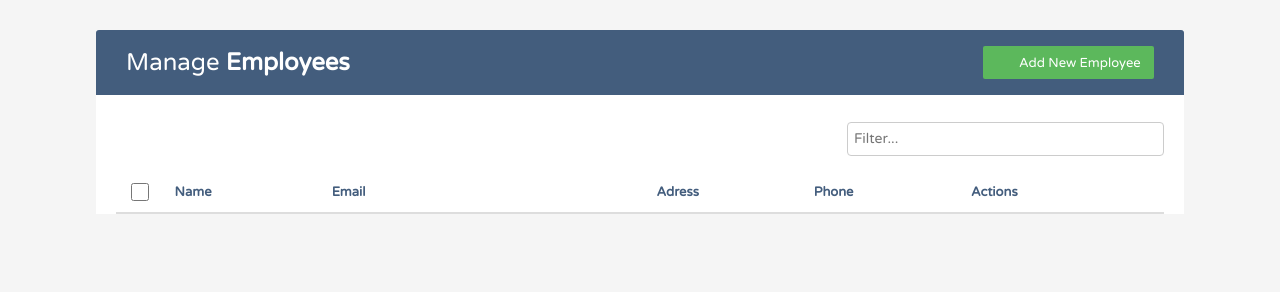
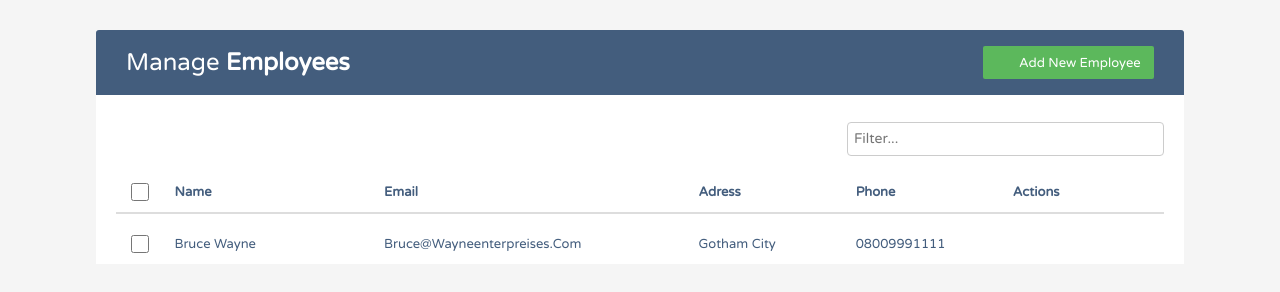
Before and after one commit to MarianBal/TP4, a plain HTML site: page index.html in a window 1280 px wide. Drawn offline with Linux system fonts and the light colour scheme.

Commit message:
Terminé home

```diff
--- a/index.html
+++ b/index.html
@@ -10,6 +10,7 @@
   <meta content='width=device-width, initial-scale=1.0' name='viewport' />
   <link href='stylesheets/style.css' rel='stylesheet' />
   <link rel="stylesheet" href="https://fonts.googleapis.com/css?family=Roboto|Varela+Round"/>
+  <link rel="stylesheet" href="https://fonts.googleapis.com/icon?family=Material+Icons" />
   <link rel="stylesheet" href="https://fonts.googleapis.com/icon?family=Material+Icons" />
 
   </head>
@@ -28,13 +29,22 @@
       </div>
       <div class="content">
         <div class="data-titles">
-            <input type="checkbox" id="select-all">
+            <input type="checkbox" id="select-all" class="check">
             <div>name</div>
             <div>email</div>
             <div>adress</div>
             <div>phone</div>
-            <div>actions</span>
+            <div>actions</div>
         </div>
+        <div class="data">
+          <input type="checkbox" id="selectItem" class="check">
+          <div>Bruce Wayne</div>
+          <div>bruce@wayneenterpreises.com</div>
+          <div>Gotham City</div>
+          <div>08009991111</div>
+          <i class="material-icons yellow" title="Edit">&#xE254;</i>
+          <i class="material-icons red" title="Delete">&#xE872;</i>
+      </div>
       </div>
     </div>
 
--- a/stylesheets/style.scss
+++ b/stylesheets/style.scss
@@ -88,12 +88,14 @@ body{
     width:100%;
     padding:0 20px;
     background-color: $text-color;
+    @include flexbox(column, flex-start, center);
 
     .data-titles{
+      width: 100%;
       border-bottom: 2px solid #ddd;
       @include flexbox(row, flex-start, center);
 
-      #select-all{
+      .check{
         width: 18px;
         height: 18px;
         background-color: $text-color;
@@ -106,17 +108,18 @@ body{
       div{
         font-size: 13px;
         color:$header-color;
-        font-weight: bold;
         padding: 12px 15px;
         text-transform: capitalize;
+        font-weight: bold;
+        @include flexbox(row, flex-start, flex-start);
       }
 
       div:nth-child(2){
-        width: 15%;
+        width: 20%;
       }
 
       div:nth-child(3){
-        width: 31%;
+        width: 30%;
       }
 
       div:nth-child(4){
@@ -127,5 +130,61 @@ body{
         width: 15%;
       }
     }
+
+    .data{
+      width: 100%;
+      margin-top: 10px;
+      @include flexbox(row, flex-start, center);
+
+      .check{
+        width: 18px;
+        height: 18px;
+        background-color: $text-color;
+        border: 1px solid #e9e9e9;
+        padding: 12px 15px;
+        margin-left: 15px;
+        margin-right:1%;
+      }
+
+      div{
+        font-size: 13px;
+        color:$header-color;
+        padding: 12px 15px;
+        text-transform: capitalize;
+        @include flexbox(row, flex-start, flex-start);
+      }
+
+      div:nth-child(2){
+        width: 20%;
+      }
+
+      div:nth-child(3){
+        width: 30%;
+      }
+
+      div:nth-child(4){
+        width:15%;
+      }
+
+      div:nth-child(5){
+        width: 15%;
+      }
+
+      i{
+        font-size: 22px;
+        margin: 0 7px;
+
+      }
+
+      .yellow{
+        color: #ffc107
+      }
+
+      .red{
+        color: #f44336;
+      }
+
+    }
+
   }
 }
```
Also changed, not shown: stylesheets/style.css, 1 other file.
